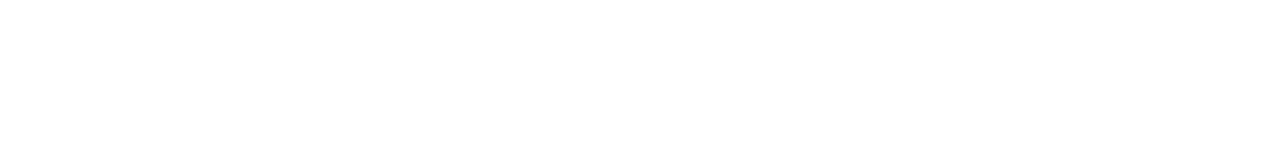
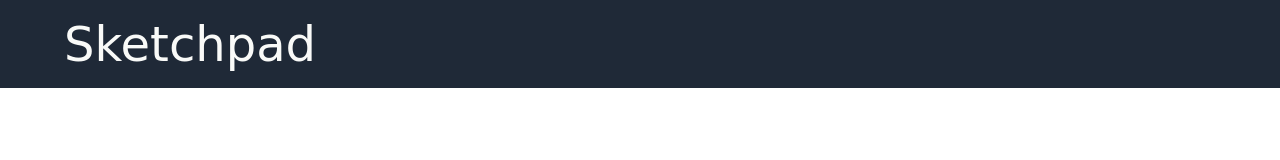
Before and after one commit to brgillis/odin-etch, a plain HTML site: page index.html in a window 1280 px wide. Drawn offline with Linux system fonts and the light colour scheme.

Commit message:
Copy over useful structure and CSS

```diff
--- a/index.html
+++ b/index.html
@@ -7,7 +7,15 @@
   <script src="script.js" defer></script>
   <title>Odin Sketchpad</title>
 </head>
-<body>
+<body></body>
+
+  <div class="header">
+    <div class="max-width-box">
+      <div class="header-logo">
+        Sketchpad
+      </div>
+    </div>
+  </div>
 
 </body>
 </html>
--- a/style.css
+++ b/style.css
@@ -0,0 +1,79 @@
+* {
+  box-sizing: border-box;
+}
+
+body {
+  min-height: 100vh;
+  font-family: 'Roboto', sans-serif;
+  color: #1F2937;
+  font-size: 36px;
+  display: flex;
+  flex-direction: column;
+  justify-content: space-between;
+  padding: 0px;
+  margin: 0px;
+}
+
+body>* {
+  flex-grow: 1;
+  padding: 8px 0;
+}
+
+.header,
+.footer {
+  flex-grow: 0;
+  background-color: #1F2937;
+}
+
+.header,
+.footer,
+button {
+  color: #F9FAF8;
+}
+
+button {
+  background-color: #3882F6;
+  border-radius: 8px;
+  font: 18px;
+  padding: 6px;
+  width: 150px;
+}
+
+*:has(> .max-width-box) {
+  display: flex;
+  justify-content: center;
+}
+
+.max-width-box {
+  flex: 0 1 1200px;
+}
+
+.secondary-text-light,
+.secondary-text-light a {
+  font-size: 18px;
+  color: #E5E7EB;
+  text-decoration: none;
+}
+
+.secondary-text-light a:hover {
+  color: #cbcfd6;
+}
+
+.secondary-text-dark {
+  font-size: 18px;
+  color: rgb(100, 100, 100);
+}
+
+.header .max-width-box {
+  display: flex;
+  flex-shrink: 1;
+  justify-content: space-between;
+  align-items: center;
+  padding: 8px;
+}
+
+.header-logo {
+  font-family: "Brush Script MT", cursive, Arial, sans-serif;
+  font-size: 48px;
+  margin: 0 16px;
+}
```
